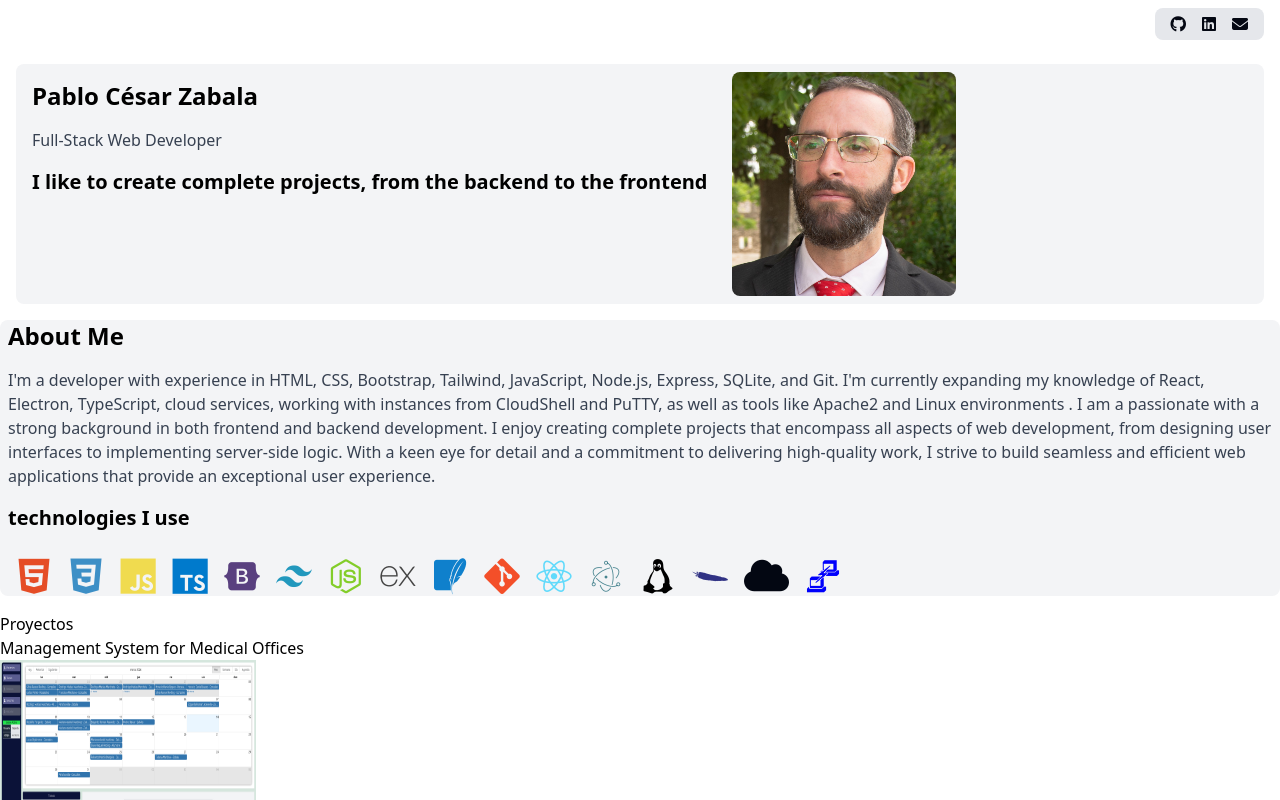
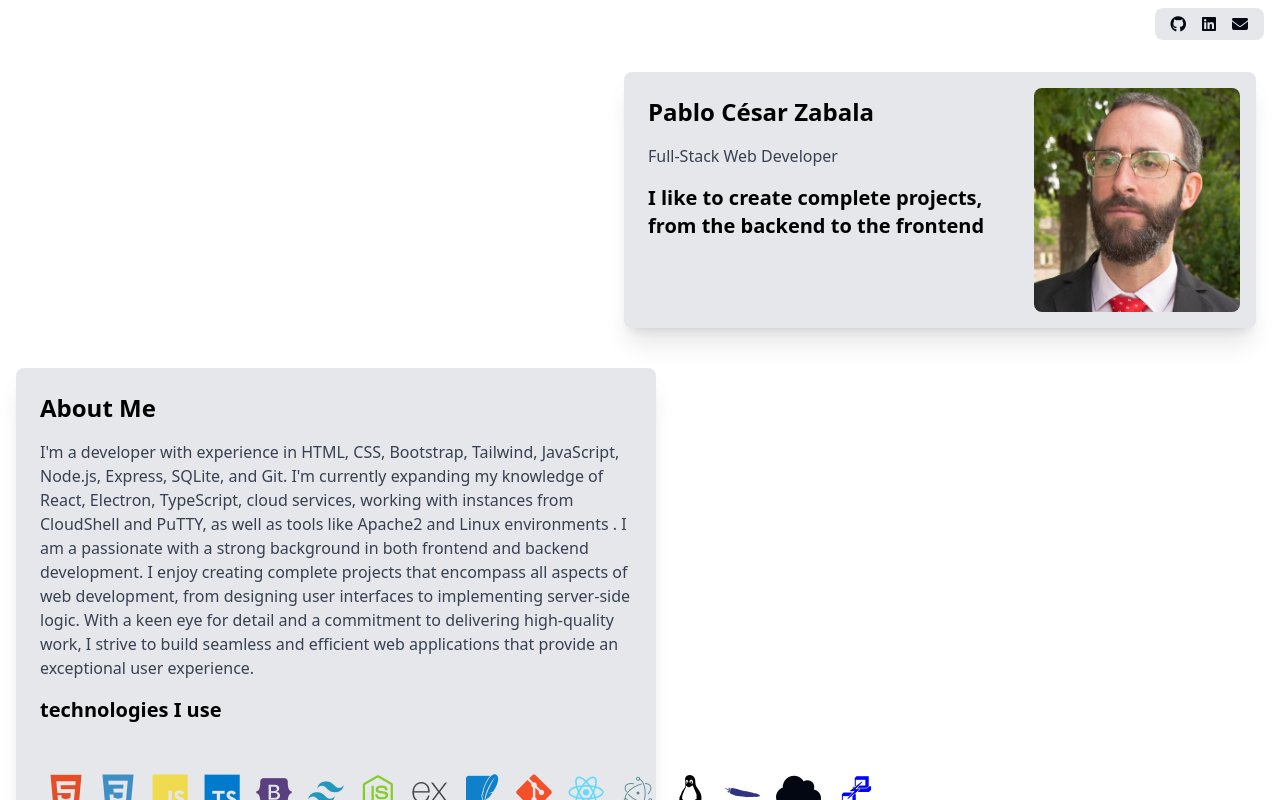
Before and after one commit to Condebasura/Portafolio, a React (Vite) app in the folder Portafolio/: page / in a window 1280 px wide. Shown: the top 800 px of the page. Built offline with nearby package versions, Linux system fonts and the light colour scheme.

Commit message:
Modificando diseño

```diff
--- a/Portafolio/src/App.tsx
+++ b/Portafolio/src/App.tsx
@@ -14,7 +14,7 @@ import Button from "./components/button";
 
     <div className=" Nav flex flex-row justify-end p-2 ">
 
-      <Nav className="text-white flex flex-row bg-gray-200 w-max h-8 rounded-lg items-center gap-4 me-2 px-4"
+      <Nav className="text-white flex flex-row  bg-gray-200 w-max h-8 rounded-lg items-center gap-4 me-2 px-4"
       Fonts={[{ url: "https://github.com/Condebasura", className: "fa-brands fa-github text-2xs text-gray-950", target: "_blank" },{
         url: "https://www.linkedin.com/in/pablo-césar-zabala-51055b1bb", className: "fa-brands fa-linkedin text-2xs text-gray-950", target: "_blank"
       }]}
@@ -23,10 +23,12 @@ import Button from "./components/button";
       </Nav>
     </div>
 
-      <Seccion title="Pablo César Zabala"parraph="Full-Stack Web Developer" className="text-start p-2 m-4 bg-gray-100 rounded-lg flex flex-row gap-4 " title_2="I like to create complete projects, from the backend to the frontend" imagen={ImgProfile}/>
+     <div className="flex flex-row justify-end p-2">
+      <Seccion title="Pablo César Zabala"parraph="Full-Stack Web Developer" className="text-start  w-1/2  shadow-xl p-4 m-4 bg-gray-200 rounded-lg flex flex-row gap-4 " title_2="I like to create complete projects, from the backend to the frontend" imagen={ImgProfile}/>
+     </div>
 
-    <div className="About-Me bg-gray-100 rounded-lg  aspect-3/2 object-cover">
-      <Seccion title="About Me" parraph="I'm a developer with experience in HTML, CSS, Bootstrap, Tailwind, JavaScript, Node.js, Express, SQLite, and Git. I'm currently expanding my knowledge of React, Electron, TypeScript, cloud services, working with instances from CloudShell and PuTTY, as well as tools like Apache2 and Linux environments . I am a passionate  with a strong background in both frontend and backend development. I enjoy creating complete projects that encompass all aspects of web development, from designing user interfaces to implementing server-side logic. With a keen eye for detail and a commitment to delivering high-quality work, I strive to build seamless and efficient web applications that provide an exceptional user experience."
+
+      <Seccion title="About Me" className="About-Me bg-gray-200  shadow-xl wrap-anywhere rounded-lg flex flex-col w-1/2  gap-4 m-4 p-4" parraph="I'm a developer with experience in HTML, CSS, Bootstrap, Tailwind, JavaScript, Node.js, Express, SQLite, and Git. I'm currently expanding my knowledge of React, Electron, TypeScript, cloud services, working with instances from CloudShell and PuTTY, as well as tools like Apache2 and Linux environments . I am a passionate  with a strong background in both frontend and backend development. I enjoy creating complete projects that encompass all aspects of web development, from designing user interfaces to implementing server-side logic. With a keen eye for detail and a commitment to delivering high-quality work, I strive to build seamless and efficient web applications that provide an exceptional user experience."
       title_2="technologies I use" Fonts={[
        { title: "HTML", className: "devicon-html5-plain colored text-4xl" },
        { title: "CSS", className: "devicon-css3-plain colored text-4xl" },
@@ -46,7 +48,7 @@ import Button from "./components/button";
         {title:"puTTY", className: "devicon-putty-plain colored text-4xl"},
       ]}
       />
-    </div>
+
     <div className="proyects ">
 
     </div>
--- a/Portafolio/src/components/seccion.tsx
+++ b/Portafolio/src/components/seccion.tsx
@@ -17,12 +17,12 @@ export default function Seccion({title , parraph , title_2 , className, imagen,
         <div className={className}>
             <div className="flex flex-col m-2">
             <h1 className="text-2xl font-bold mb-4">{title}</h1>
-            <p className="text-gray-700 mb-4">{parraph}</p>
+            <p className="text-gray-700 mb-4 ">{parraph}</p>
             {title_2 && <h3 className="text-xl font-semibold mb-2">{title_2}</h3>}
             </div>
             {imagen && <img src={imagen} alt="Profile" className="rounded-lg size-56" />}
             {Fonts &&(
-                <div className="flex flex-row gap-4 m-4">
+                <div className="flex flex-row gap-4 m-4  ">
                     {Fonts.map((font , index) => (
                         <span key={index} className={font.className} title={font.title}>
                         </span>
```
